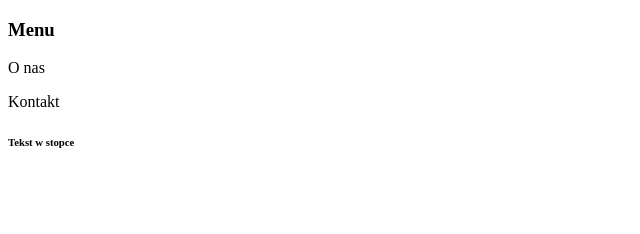
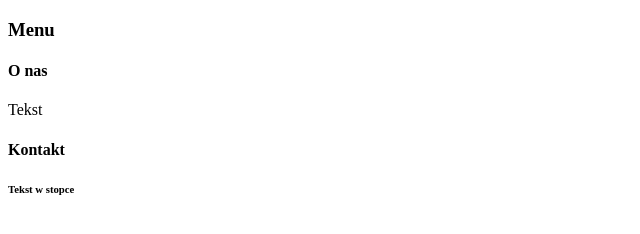
Before and after one commit to juliagolanska/Zadanie-9, a plain HTML site: page index.html in a window 1280 px wide. Shown: the whole page, without its empty margins (0-640 px from the left). Drawn offline with Linux system fonts and the light colour scheme.

Commit message:
Modyfikacja 2

```diff
--- a/index.html
+++ b/index.html
@@ -7,10 +7,10 @@
 <body>
   <header id="main"><h3>Menu</h3></header>
    <nav>
-      <section id="o-nas"> O nas
-            <p class="tekst"></p>
+      <section id="o-nas"> <h4>O nas</h4>
+            <p class="tekst">Tekst</p>
       </section>
-      <section id="kontakt">Kontakt</section>
+      <section id="kontakt"><h4>Kontakt</h4></section>
    </nav>
    <footer id="footer"><h6>Tekst w stopce</h6></footer>
 </body>
```
